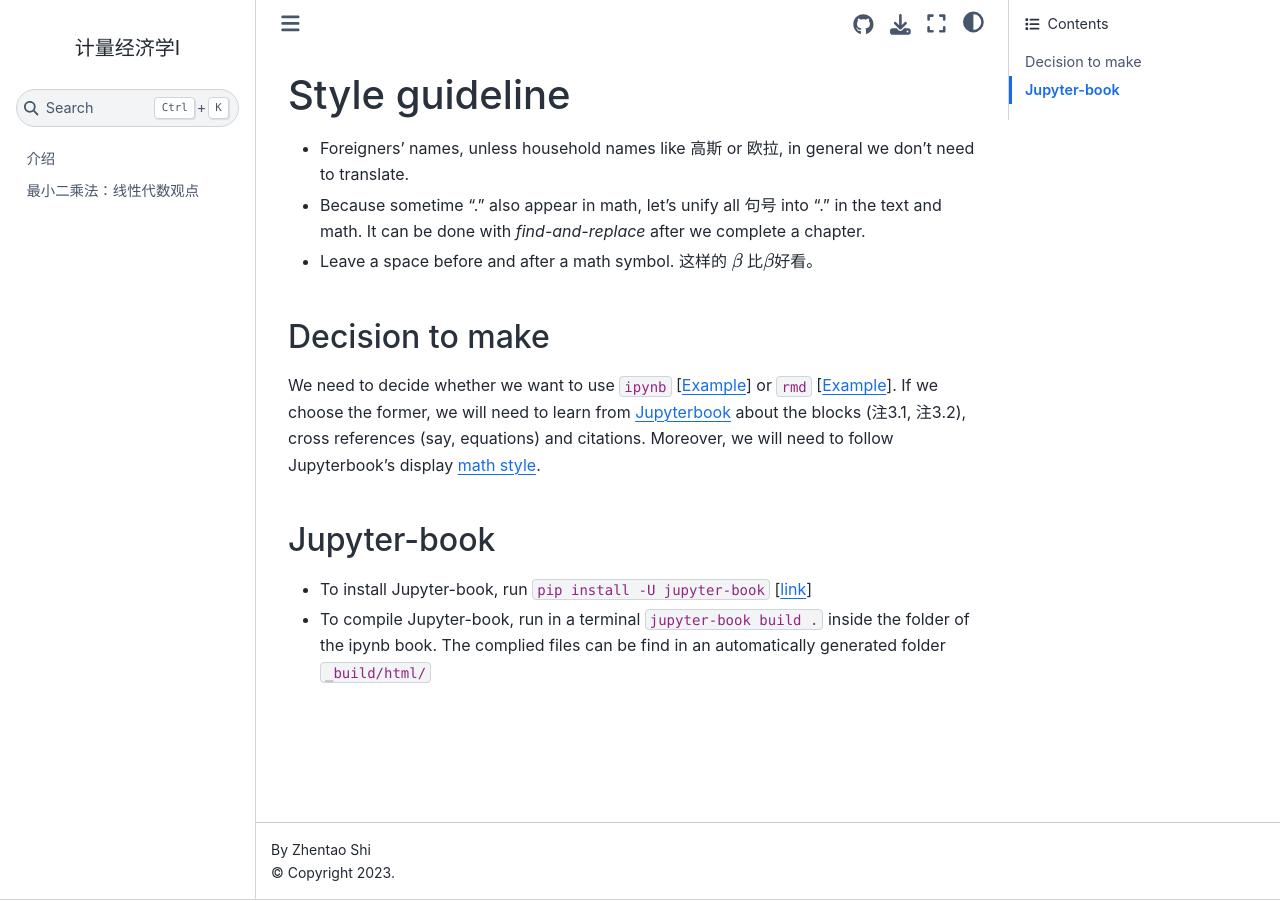
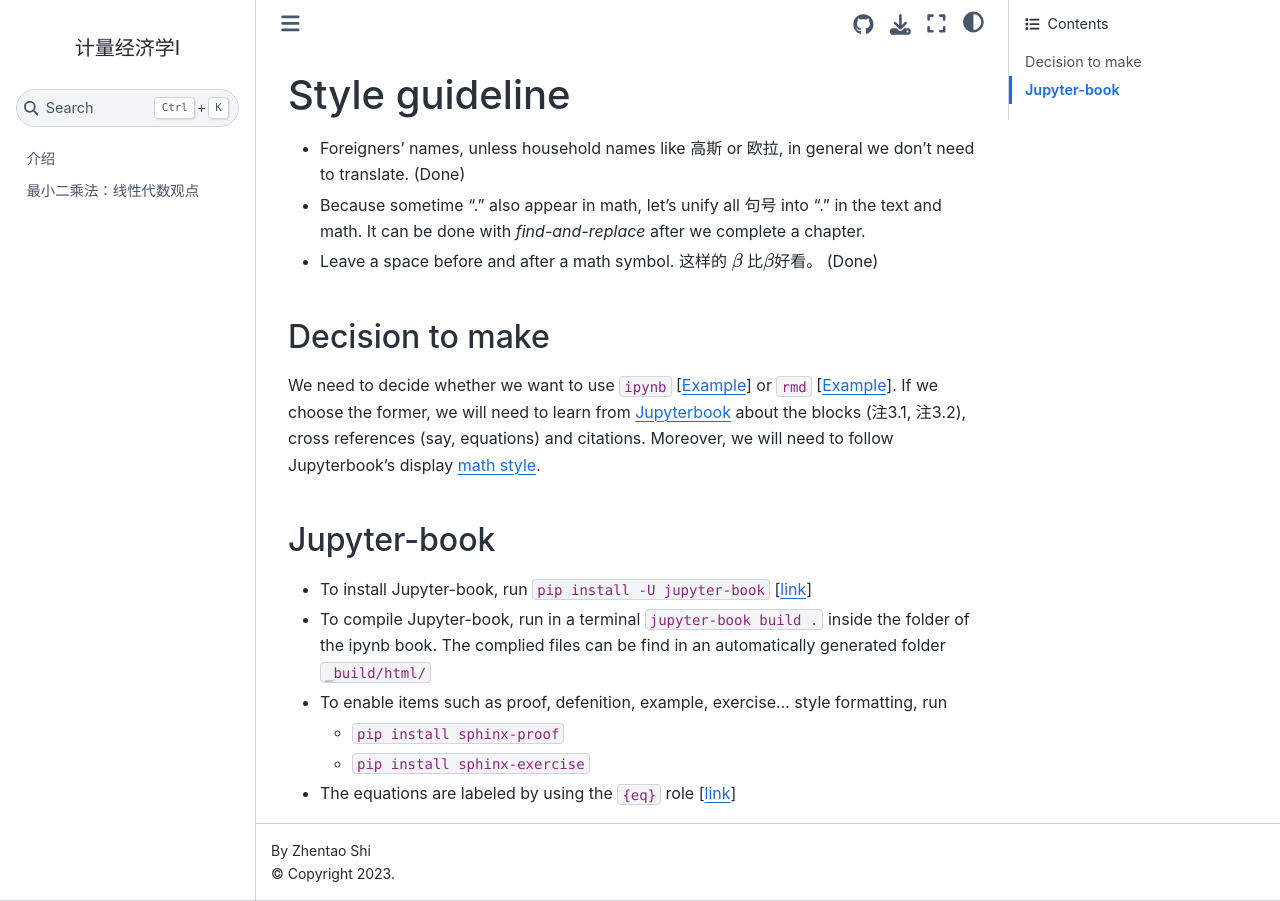
Before and after one commit to zhentaoshi/metrics1-cn, a Jupyter Book: the page built from README.md, in a window 1280 px wide. Built offline with Jupyter Book 1.0.4 settings and Sphinx 7.4.7 and the Sphinx Book theme 1.1.4, drawn with Linux system fonts in a browser that asks for light colours.

Commit message:
enable items such as proof, exercise

```diff
--- a/README.md
+++ b/README.md
@@ -2,9 +2,9 @@
 
 # Style guideline
 
-* Foreigners' names, unless household names like 高斯 or 欧拉, in general we don't need to translate.
+* Foreigners' names, unless household names like 高斯 or 欧拉, in general we don't need to translate. (Done)
 * Because sometime "." also appear in math, let's unify all 句号 into "." in the text and math. It can be done with *find-and-replace* after we complete a chapter.
-* Leave a space before and after a math symbol. 这样的 $\beta$ 比$\beta$好看。
+* Leave a space before and after a math symbol. 这样的 $\beta$ 比$\beta$好看。 (Done)
 
 
 ## Decision to make
@@ -12,7 +12,14 @@
 We need to decide whether we want to use `ipynb` [[Example](http://zhentaoshi.github.io/econ5170/intro.html)] or `rmd` [[Example](http://zhentaoshi.github.io/Econ5121A/)]. If we choose the former, we will need to learn from [Jupyterbook](https://jupyterbook.org/en/stable/intro.html) about the blocks (注3.1, 注3.2), cross references (say, equations) and citations. Moreover, we will need to follow Jupyterbook's display [math style](https://jupyterbook.org/en/stable/reference/cheatsheet.html).
 
 
+
 ## Jupyter-book
 
 * To install Jupyter-book, run `pip install -U jupyter-book` [[link](https://jupyterbook.org/en/stable/start/overview.html)]
 * To compile Jupyter-book, run in a terminal `jupyter-book build .` inside the folder of the ipynb book. The complied files can be find in an automatically generated folder `_build/html/`
+
+* To enable items such as proof, defenition, example, exercise... style formatting, run
+	- `pip install sphinx-proof`
+	- `pip install sphinx-exercise`
+
+* The equations are labeled by using the `{eq}` role [[link](https://jupyterbook.org/en/stable/content/math.html)]
--- a/_config.yml
+++ b/_config.yml
@@ -31,3 +31,9 @@
 html:
   use_issues_button: true
   use_repository_button: true
+
+# Add sphinx_proof extension
+sphinx:
+  extra_extensions:
+    - sphinx_proof
+    - sphinx_exercise
```
Also changed, not shown: lecture3-CN.ipynb.
